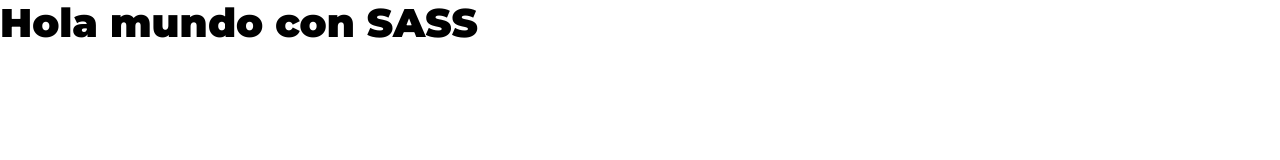
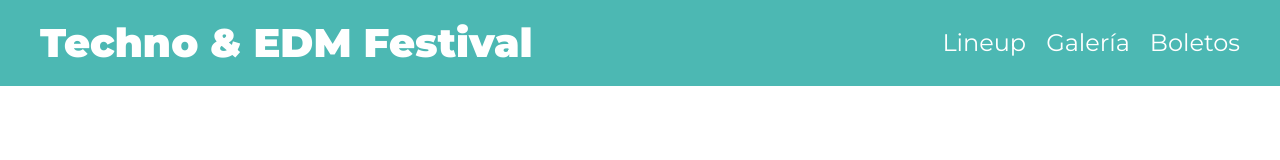
Before and after one commit to pmaroal/music-festival, a website: page index.html in a window 1280 px wide. Drawn offline with Linux system fonts and the light colour scheme.

Commit message:
start create header

```diff
--- a/index.html
+++ b/index.html
@@ -13,6 +13,15 @@
     <link rel="stylesheet" href="build/css/app.css" />
   </head>
   <body>
-    <h1>Hola mundo con SASS</h1>
+    <header class="header">
+      <div class="contenedor contenido-header">
+        <h1>Techno & EDM Festival</h1>
+        <nav class="navegacion-principal">
+          <a href="#">Lineup</a>
+          <a href="#">Galería</a>
+          <a href="#">Boletos</a>
+        </nav>
+      </div>
+    </header>
   </body>
 </html>
--- a/src/scss/app.scss
+++ b/src/scss/app.scss
@@ -1 +1,2 @@
 @forward "base";
+@forward "layout";
--- a/src/scss/base/_variables.scss
+++ b/src/scss/base/_variables.scss
@@ -1,4 +1,4 @@
-$Fuente_principal: "Montserrat", sans-serif;
+$fuente_principal: "Montserrat", sans-serif;
 
 // Colores
 $verde: #4cb8b3;
--- /dev/null
+++ b/src/scss/layout/_header.scss
@@ -0,0 +1,27 @@
+@use "base/variables" as v;
+
+.header {
+  background-color: v.$verde;
+
+  .contenido-header {
+    padding: 2rem 0;
+    display: flex;
+    justify-content: space-between;
+    align-items: center;
+  }
+  h1 {
+    color: v.$blanco;
+    margin: 0;
+  }
+}
+.navegacion-principal {
+  display: flex;
+  gap: 2rem;
+  a {
+    color: v.$blanco;
+    font-size: 2.4rem;
+    &:hover {
+      color: v.$amarillo;
+    }
+  }
+}
--- /dev/null
+++ b/src/scss/layout/_index.scss
@@ -0,0 +1 @@
+@forward "header";
```
